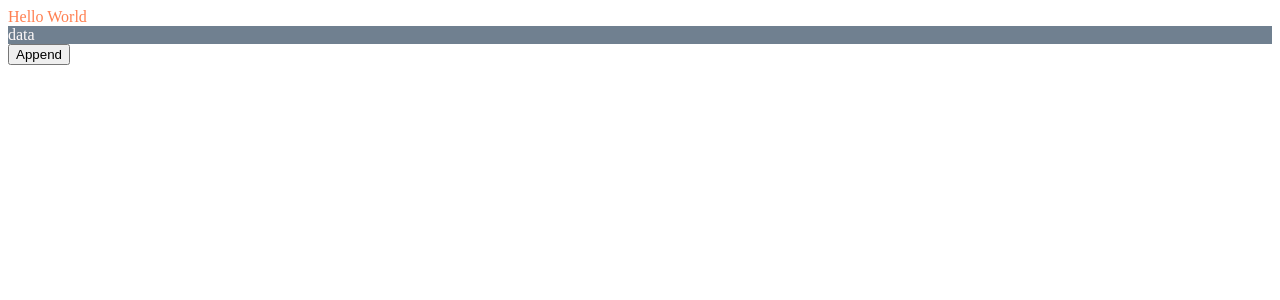
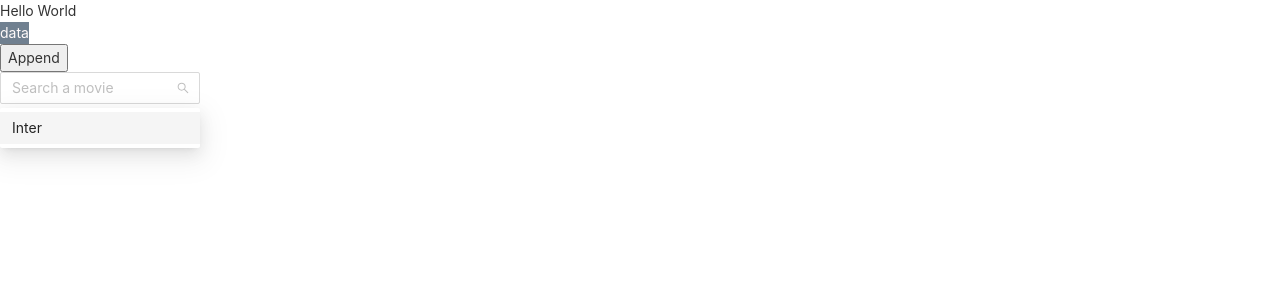
Before and after one commit to Omhet/react-app-template, a React app: page / in a window 1280 px wide. Shown: the top 300 px of the page. Built offline with nearby package versions, Linux system fonts and the light colour scheme.

Commit message:
ant design

```diff
--- a/package.json
+++ b/package.json
@@ -45,6 +45,7 @@
     },
     "dependencies": {
         "@reduxjs/toolkit": "^1.5.0",
+        "antd": "^4.10.0",
         "react": "^17.0.1",
         "react-dom": "^17.0.1",
         "react-redux": "^7.2.2"
--- a/src/components/App/index.tsx
+++ b/src/components/App/index.tsx
@@ -1,5 +1,6 @@
 import React from 'react';
 import { FunctionComponent } from 'react';
+import SearchMoviesDropdown from '../../containers/SearchMoviesDropdown';
 import style from './style.scss';
 
 export interface AppProps {
@@ -13,6 +14,7 @@ const App: FunctionComponent<AppProps> = ({ data, onAppendClick }) => {
             Hello World
             <div className={style.block}>{data}</div>
             <button onClick={onAppendClick}>Append</button>
+            <SearchMoviesDropdown />
         </div>
     );
 };
--- a/src/components/App/style.scss
+++ b/src/components/App/style.scss
@@ -1,5 +1,8 @@
 .main {
-    color: coral;
+    display: flex;
+    flex-direction: column;
+    align-items: flex-start;
+    color: #333;
 }
 
 .block {
--- /dev/null
+++ b/src/containers/SearchMoviesDropdown.tsx
@@ -0,0 +1,19 @@
+import { Select } from 'antd';
+import React, { FunctionComponent } from 'react';
+
+const { Option } = Select;
+
+const Container: FunctionComponent = () => {
+    return (
+        <Select
+            showSearch
+            placeholder="Search a movie"
+            style={{ width: 200 }}
+            open
+        >
+            <Option value="inter">Inter</Option>
+        </Select>
+    );
+};
+
+export default Container;
--- a/src/index.tsx
+++ b/src/index.tsx
@@ -3,6 +3,7 @@ import { render } from 'react-dom';
 import { Provider } from 'react-redux';
 import App from './containers/App';
 import store from './store';
+import 'antd/dist/antd.css';
 
 render(
     <Provider store={store}>
--- a/webpack.common.js
+++ b/webpack.common.js
@@ -32,6 +32,10 @@ module.exports = {
                     'sass-loader',
                 ],
             },
+            {
+                test: /\.css/,
+                use: ['style-loader', 'css-loader'],
+            },
         ],
     },
     plugins: [
```
Also changed, not shown: .lintstagedrc.json, 1 other file (tests, documents, lock files or other folders).
